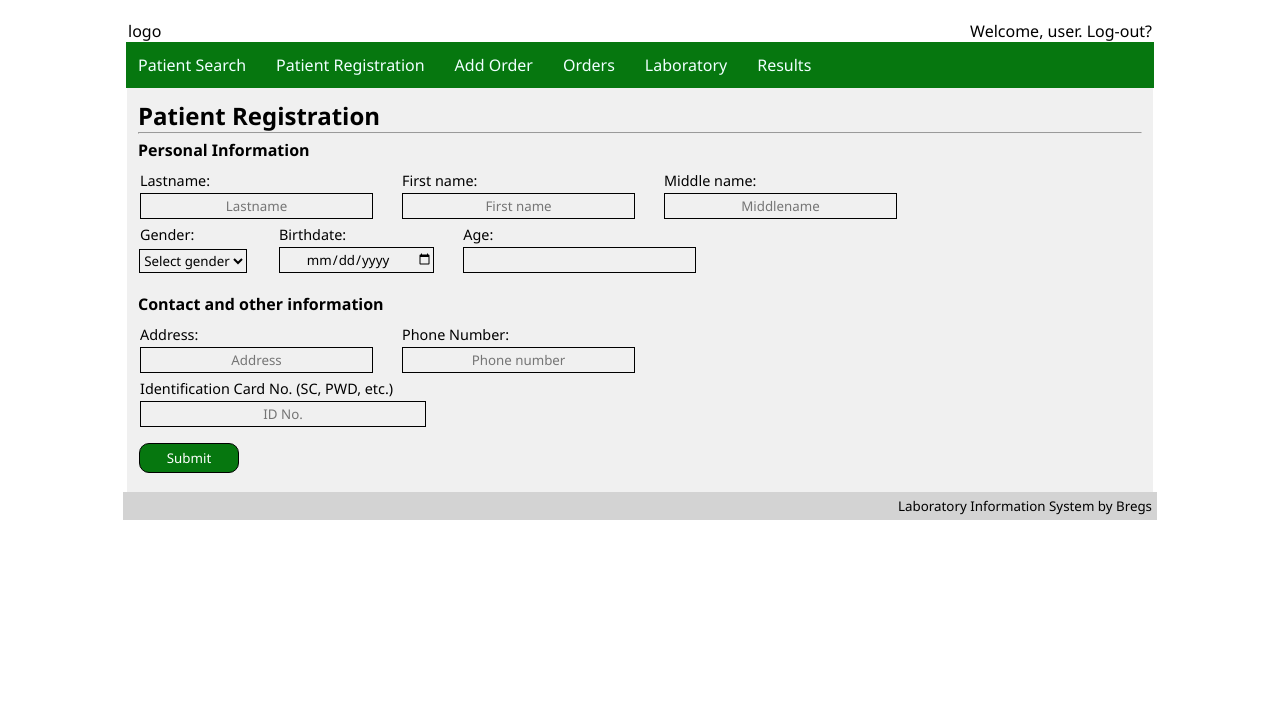
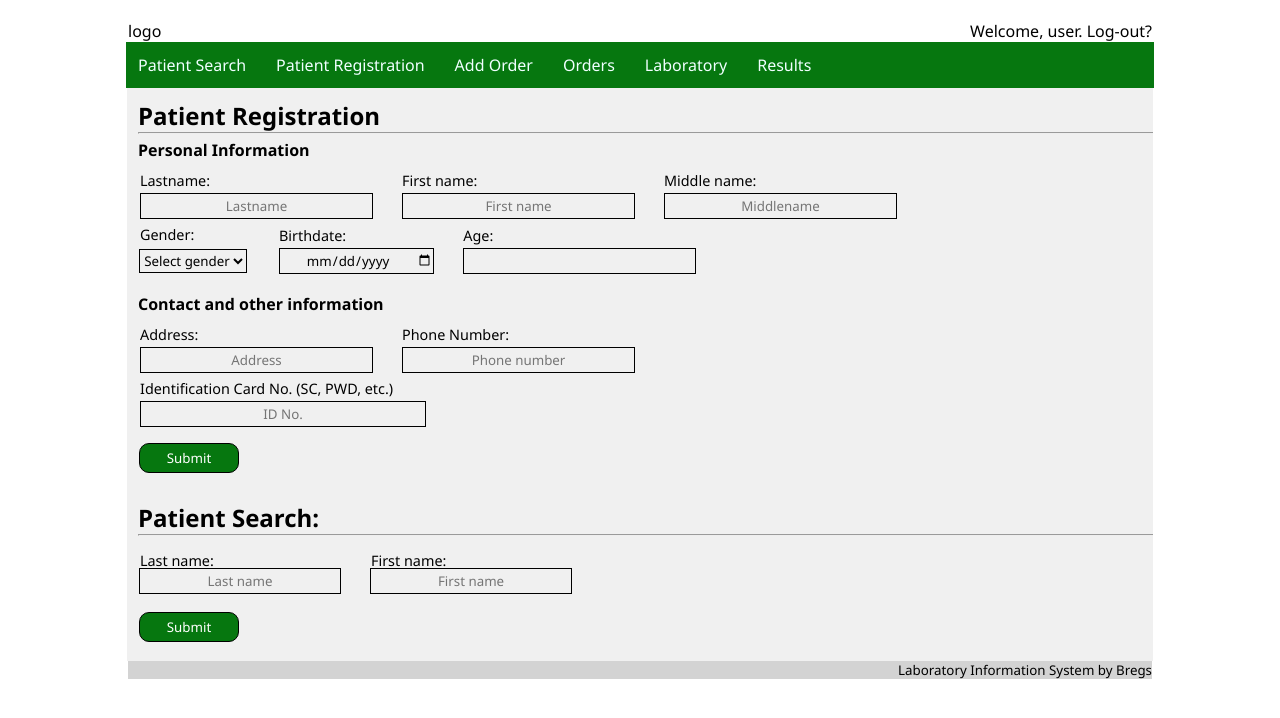
Before and after one commit to AlvinJohnB/LISProject2021, a React (Create React App) app in the folder client/: page / in a window 1280 px wide. Shown: the top 718 px of the page. Built offline with nearby package versions, Linux system fonts and the light colour scheme; no server answers.

Commit message:
patientinfo-vamps

```diff
--- a/client/src/App.css
+++ b/client/src/App.css
@@ -66,9 +66,11 @@ nav a{
 section {
   background-color: rgb(240, 240, 240);
   width: 80%;
+  overflow: hidden;
   padding: 1px;
-  display: flex;
+  display: block;
   justify-content: center;
+  height: auto;
 }
 
 .content {
@@ -80,7 +82,6 @@ footer {
   font-size: smaller;
   background-color: rgb(211, 211, 211);
   width: 80%;
-  padding: 5px;
   display: flex;
   justify-content: flex-end;
 }
--- a/client/src/App.js
+++ b/client/src/App.js
@@ -4,14 +4,19 @@ import { useEffect, useState } from 'react';
 import './App.css';
 
 import Ptreg from './components/ptregistration/Ptreg';
+import Ptsearch from "./components/ptsearch/Ptsearch";
 
 const App = () => {
 
+  const [listOfPatients, setListOfPatients] = useState([]);
+
   useEffect( () => {
     axios.get("http://localhost:3001/patient").then((response) => {
-      console.log(response.data)
-    })
-  });
+      setListOfPatients(response.data);
+    });
+  }, []);
+
+
 
   return (
     <div className="wrapper">
@@ -33,9 +38,10 @@ const App = () => {
       <section>
 
       <Ptreg />
-
+      <Ptsearch />
       </section>
       <footer>Laboratory Information System by Bregs</footer>
+
     </div>
   );
 }
--- a/client/src/components/ptregistration/Ptreg.js
+++ b/client/src/components/ptregistration/Ptreg.js
@@ -5,7 +5,7 @@ import './ptreg.css';
 const Ptreg = () => {
   return (
     <div className="ptregwrapper">
-            <form className="form-grp" autoComplete="false">
+            <form autoComplete="false">
 
             <h1>Patient Registration</h1>
             <hr />
--- a/client/src/components/ptregistration/ptreg.css
+++ b/client/src/components/ptregistration/ptreg.css
@@ -20,7 +20,7 @@ hr{
 
 .form-group{
     display: flex;
-    align-items: baseline;
+    align-items: center;
 }
 
 .form-group input{
--- /dev/null
+++ b/client/src/components/ptsearch/Ptsearch.js
@@ -0,0 +1,34 @@
+import React from 'react';
+
+import './ptsearch.css';
+
+const Ptsearch = () => {
+
+  return (
+    <div className="ptsearchwrapper">
+
+        <h1>Patient Search:</h1>
+        <hr />
+        <form>
+            <div className="form-group">
+
+            <div className="form-content">
+                    <label className="form-content" htmlFor="lastnamesearch">Last name:</label>
+                    <input classname="form-content" type="text" name="lastnamesearch" placeholder="Last name" />
+                </div>
+                <div className="form-content">
+                    <label className="form-content" htmlFor="firstnamesearch">First name:</label>
+                    <input classname="form-content" type="text" name="firstnamesearch" placeholder="First name" />
+                </div>
+            </div>
+
+            <input className="form-content form-botton" type="button" value="Submit" />
+
+
+        </form>
+
+    </div>
+  );
+}
+
+export default Ptsearch;
--- /dev/null
+++ b/client/src/components/ptsearch/ptsearch.css
@@ -0,0 +1,6 @@
+.ptsearchwrapper{
+    display: block;
+    padding: 10px;
+    width: 100%;
+    margin-bottom: 10px;
+}
```
Also changed, not shown: 1 other file (tests, documents, lock files or other folders).
